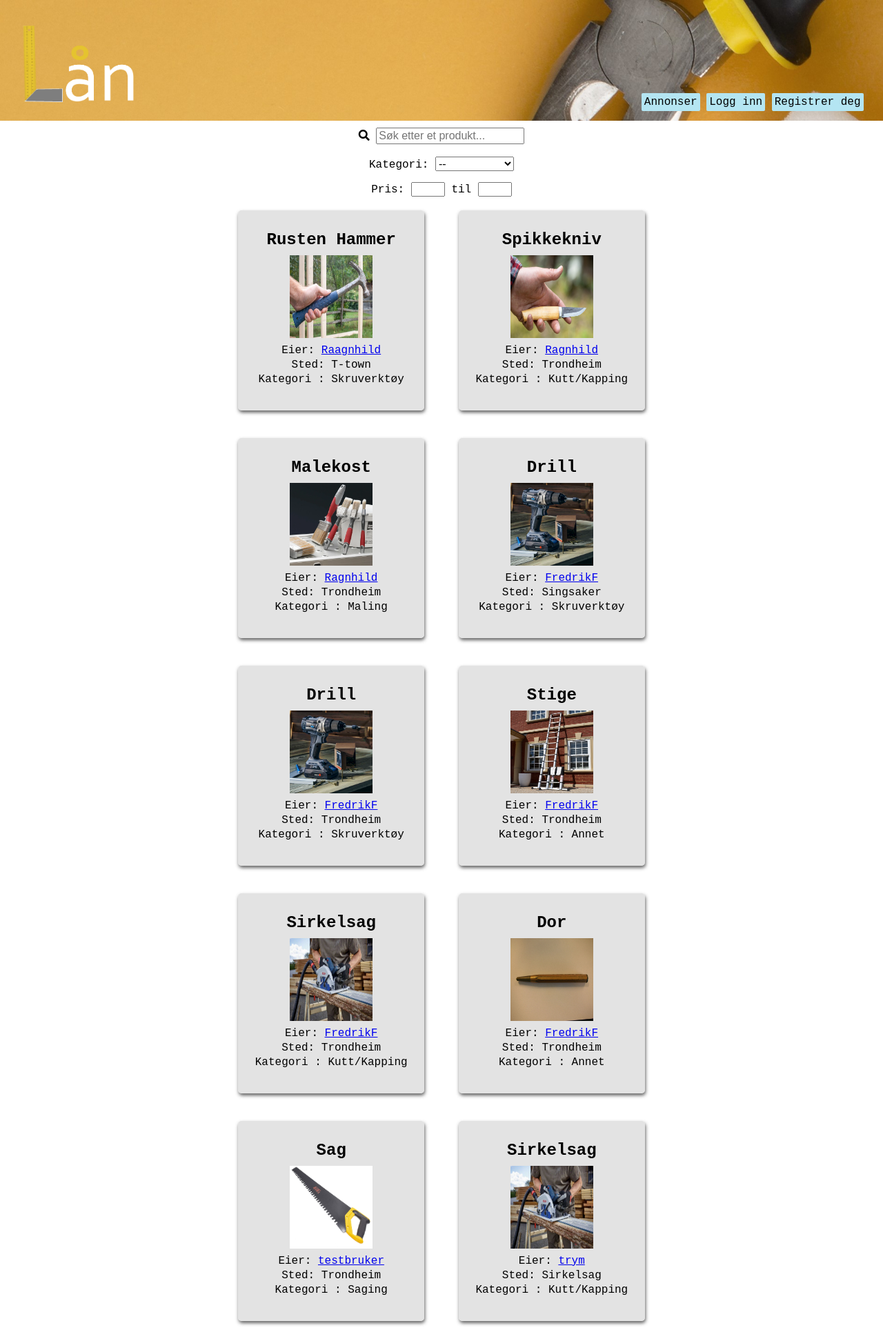
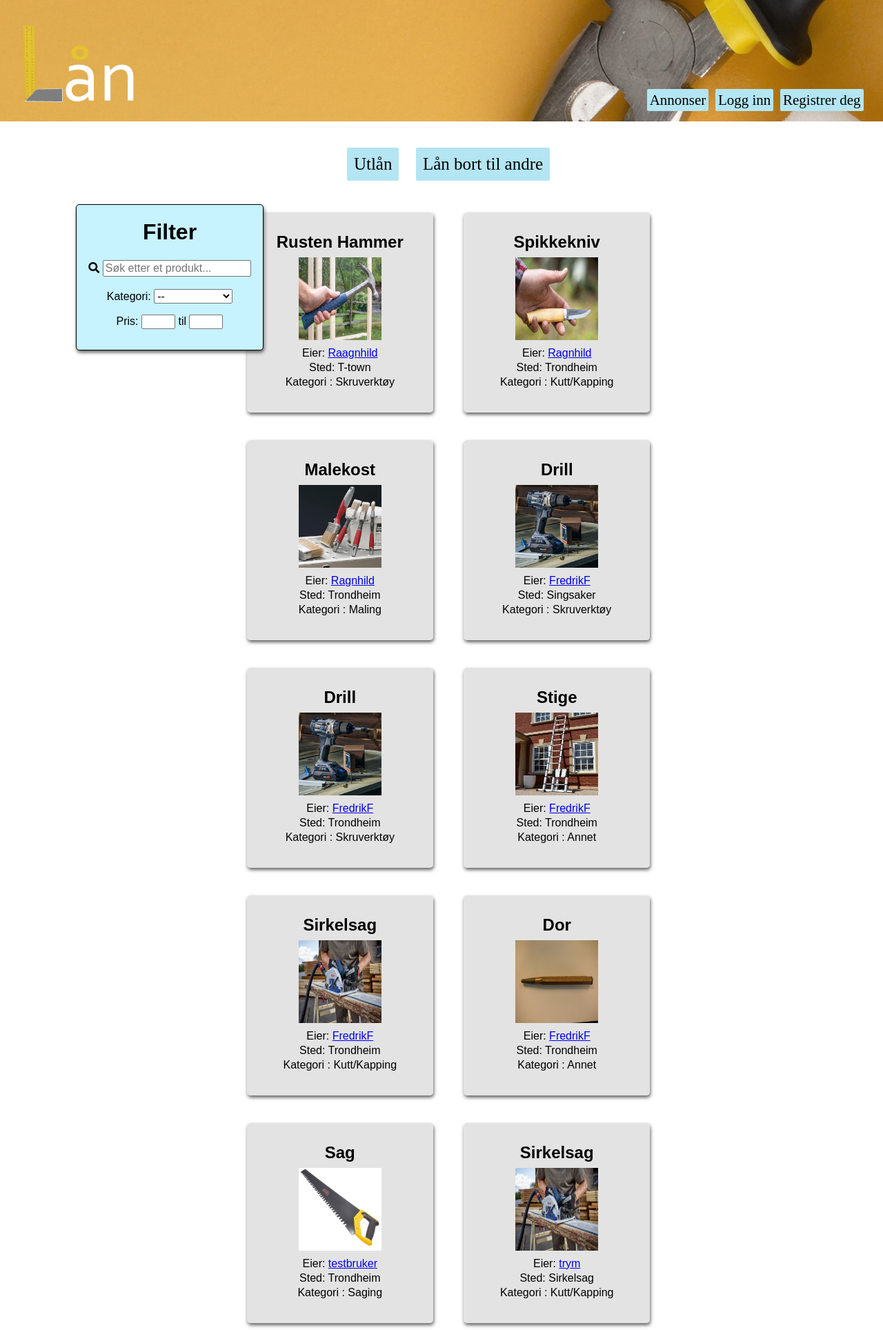
Before and after one commit to andreastande/Verktoy, a Django app: page /homepage/listing/overview in a window 1280 px wide. Shown: the top 1928 px of the page at 69% size. Run offline with Django 3.2, Linux system fonts and the light colour scheme; data comes from the database, SQL or seed files in the repository; some libraries are stand-ins or nearby versions.

Commit message:
#37 better UI on listing overview Preparing to have own webpage for "want to own" listings

```diff
--- a/verktoy_project/homepage/templates/homepage/listing.html
+++ b/verktoy_project/homepage/templates/homepage/listing.html
@@ -2,7 +2,7 @@
   {% block title %} Annonse {% endblock title%}
   {% block content %}
       <div>
-        <p class="listing_title">{{listing.title}}</p>
+        <h1>{{listing.title}}</h1>
         <div class="listingImgBig">
           <img src="{{listing.image.url}} " width="350px" height="350px" />
         </div>
@@ -43,6 +43,7 @@
         </select>
         <button type="submit" value = "Click" name="add_to_fav_btn">Lagre i liste</button>
       </form>
+      <br>
     </div>
 
     {% if listing.loaned %}
--- a/verktoy_project/homepage/templates/homepage/listing_overview.html
+++ b/verktoy_project/homepage/templates/homepage/listing_overview.html
@@ -1,8 +1,10 @@
 {% extends "users/base.html" %}
 {% block title %} Annonse {% endblock title%}
 {% block content %}
-    <div>
-        <div>
+    <div class="row">
+        <div class="column left" style="position:relative; left:100px">
+            <div class="filtersquare" style = "position:fixed;">
+                <h1>Filter</h1>
                 <form action="" method="GET">
                     <i id="search-icon" class="fas fa-search"></i>
                     <input id="user-input" type="text" placeholder="Søk etter et produkt..." name="q" style="font-size: 16px;">
@@ -25,9 +27,19 @@
                     til <input type="text" id="max-price" name="max_price" maxlength="4" size="3">
                 </form>
             </div>
+        </div>
 
-        <div id="replaceable-content">
+        <div id="replaceable-content" class="column middle">
+            <br>
+            <div>
+                <form action="{% url 'homepage:listing_overview' %}" method="POST">
+                    {% csrf_token %}
+                    <button class="bigButton" type="submit" value = "Click" name="loan_listing">Utlån</button>
+                    <button class="bigButton" type="submit" value = "Click" name="loan_to_other_listing">Lån bort til andre</button>
+                </form>
+            </div>
+            <p></p>
             {% include 'listing_overview_partial.html' %}
         </div>
-    </div>
+        </div class="column right"></div>
 {% endblock content %}
--- a/verktoy_project/users/static/stylish.css
+++ b/verktoy_project/users/static/stylish.css
@@ -19,9 +19,10 @@
 
 .contentbox{
     margin: auto;
-    width: 50%;
+    width: 100%;
     padding: 10px;
     text-align: center;
+    font-family: Arial
 }
 
 
@@ -60,11 +61,24 @@ button, .knapp, .knappStor {
     padding: 4px;
     text-decoration: none;
     box-shadow: 2px;
-    font-family: 'Courier New', Courier, monospace;
+    font-family: "Times New Roman", Times, serif;
     color: black;
     border: none;
     border-radius: 2px;
-    font-size: 16px;
+    font-size: 21px;
+}
+
+.bigButton {
+    background-color: rgb(180, 229, 242);
+    padding: 10px;
+    text-decoration: none;
+    box-shadow: 2px;
+    font-family: "Times New Roman", Times, serif;
+    color: black;
+    border: none;
+    border-radius: 2px;
+    font-size: 25px;
+    margin: 10px;
 }
 
 .knappStor {
@@ -168,7 +182,7 @@ button:active, .knapp:active, .knappStor:active{
 @keyframes blinker {
     from {opacity: 1.0;}
     to {opacity: 0.0;}
-  }
+}
 
 .blink {
     text-decoration: blink;
@@ -177,4 +191,38 @@ button:active, .knapp:active, .knappStor:active{
     animation-iteration-count:infinite;
     animation-timing-function:ease-in-out;
     animation-direction: alternate;
-  }
+}
+
+.column {
+    float: left;
+}
+
+.left {
+    padding-top: 110px;
+    width: 20%;
+}
+
+.middle {
+    width: 60%;
+}
+
+.right {
+    width: 20%;
+}
+
+.filtersquare {
+    width:270px;
+    height:210px;
+    border:1px solid black;
+    background-color: rgb(199, 242, 255);
+    box-shadow: 1px 3px 5px rgba(63, 63, 63, 0.813);
+    border-radius: 5px;
+    text-align: center;
+}
+
+/* Clear floats after the columns */
+.row:after {
+    content: "";
+    display: table;
+    clear: both;
+}
--- a/verktoy_project/users/templates/users/profile.html
+++ b/verktoy_project/users/templates/users/profile.html
@@ -25,7 +25,9 @@
                 <a href="{% url 'homepage:listing' listing_id=listing.id %}" class="listingLink">invisible link!</a>
                 <div class="listingContent">
                     <h2>{{listing.title}}</h2>
-                    <div class="listingImg"></div>
+                    <div class="listingImg">
+                        <img src="{{listing.image.url}} " width="120px" height="120px" />
+                    </div>
                     <p>Eier: {{listing.owner}}</p>
                     <p>Sted: {{listing.location}}</p>
                     <p>Kategori : {{listing.get_category_display}}</p>
```
Lines whose indentation alone changed are shown as unchanged.
